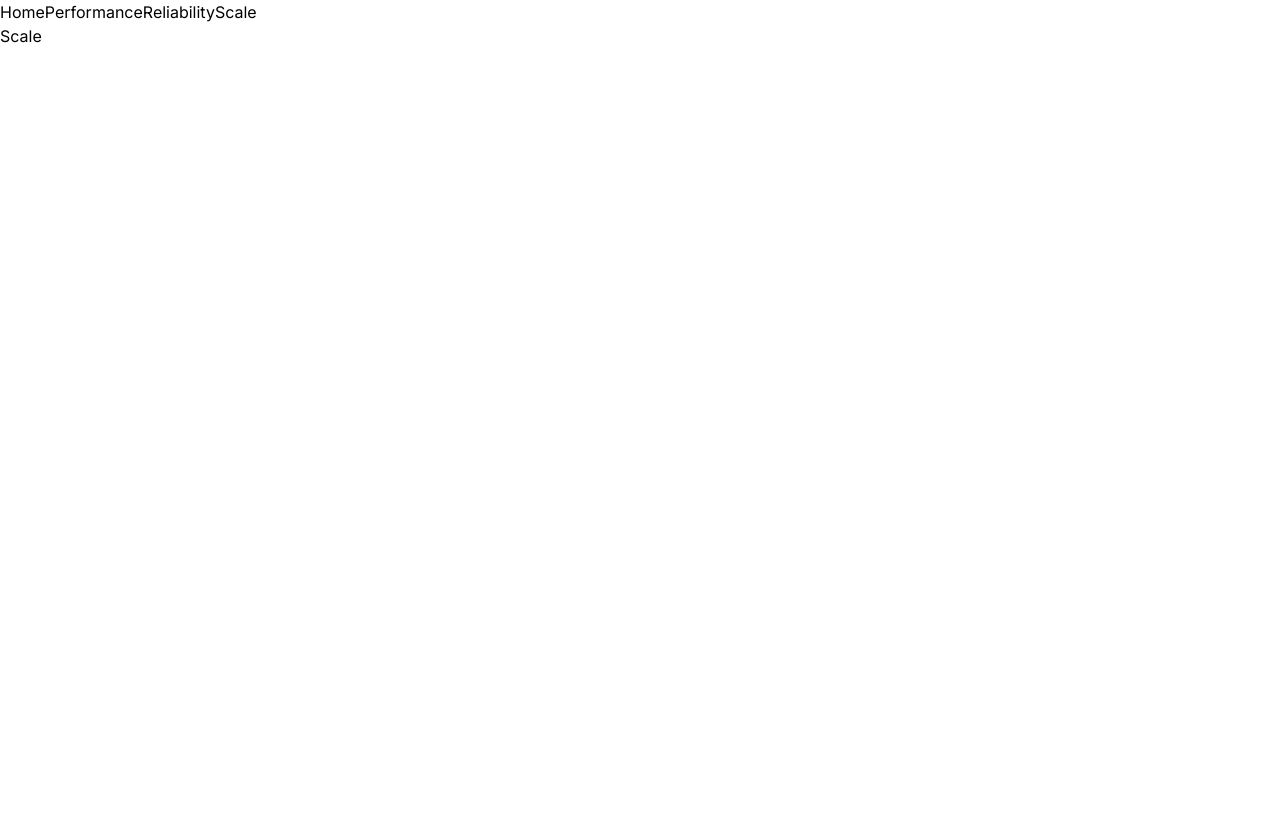
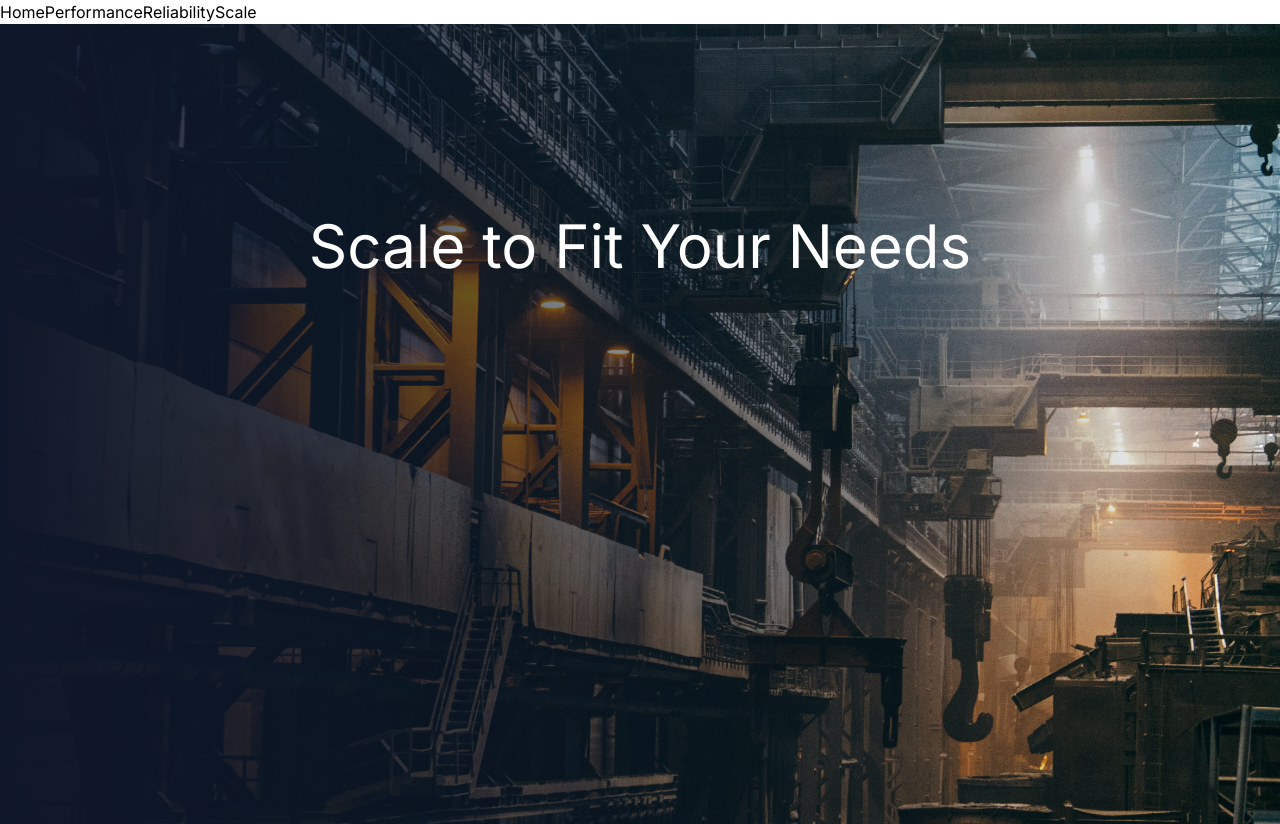
Before and after one commit to Epiq122/corp-next, a Next.js app: page /scale in a window 1280 px wide. Before the commit the page ends 800 px from the top, so only its background shows below. Built offline with nearby package versions, Linux system fonts and the light colour scheme.

Commit message:
created a resusable hero component and added the stuff for each page

```diff
--- a/src/app/page.tsx
+++ b/src/app/page.tsx
@@ -1,18 +1,14 @@
-import Image from 'next/image';
+import Hero from '@/components/hero';
 import homeImg from 'public/images/home.jpg';
 
 export default function Home() {
   return (
     <div>
-      <h1>Home</h1>
-      <div className='absolute -z-10 inset-0'>
-        <Image
-          src={homeImg}
-          alt='car factory'
-          fill
-          style={{ objectFit: 'cover' }}
-        />
-      </div>
+      <Hero
+        imgData={homeImg}
+        imgAlt='car factory'
+        title='Proffesional Cloud Hosting'
+      />
     </div>
   );
 }
--- a/src/app/performance/page.tsx
+++ b/src/app/performance/page.tsx
@@ -1,5 +1,13 @@
+import Hero from '@/components/hero';
+import performanceImg from 'public/images/performance.jpg';
 export const PerformancePage = () => {
-  return <div>Performance</div>;
+  return (
+    <Hero
+      imgData={performanceImg}
+      imgAlt='metal and sparks'
+      title='Undenaible Performance'
+    />
+  );
 };
 
 export default PerformancePage;
--- a/src/app/reliability/page.tsx
+++ b/src/app/reliability/page.tsx
@@ -1,4 +1,9 @@
+import Hero from '@/components/hero';
+import reliableImg from 'public/images/reliability.jpg';
+
 const ReliabilityPage = () => {
-  return <div>Reliability</div>;
+  return (
+    <Hero imgData={reliableImg} imgAlt='sparks' title='Reliable and Secure' />
+  );
 };
 export default ReliabilityPage;
--- a/src/app/scale/page.tsx
+++ b/src/app/scale/page.tsx
@@ -1,4 +1,13 @@
+import Hero from '@/components/hero';
+import scaleImg from 'public/images/scale.jpg';
+
 const ScalePage = () => {
-  return <div>Scale</div>;
+  return (
+    <Hero
+      imgData={scaleImg}
+      imgAlt='dirty warehouse'
+      title='Scale to Fit Your Needs'
+    />
+  );
 };
 export default ScalePage;
--- /dev/null
+++ b/src/components/hero.tsx
@@ -0,0 +1,28 @@
+import type { StaticImageData } from 'next/image';
+import Image from 'next/image';
+
+interface HeroProps {
+  imgData: StaticImageData;
+  imgAlt: string;
+  title: string;
+}
+
+const Hero = (props: HeroProps) => {
+  return (
+    <div className='relative h-screen'>
+      <div className='absolute -z-10 inset-0'>
+        <Image
+          src={props.imgData}
+          alt={props.imgAlt}
+          fill
+          style={{ objectFit: 'cover' }}
+        />
+        <div className='absolute inset-0 bg-gradient-to-r from-slate-900'></div>
+      </div>
+      <div className='pt-48 flex justify-center items-center'>
+        <h1 className='text-white text-6xl'>{props.title}</h1>
+      </div>
+    </div>
+  );
+};
+export default Hero;
```
